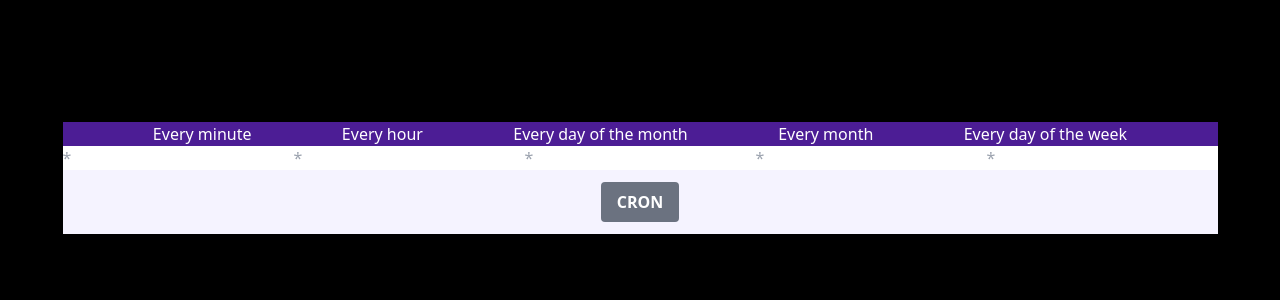
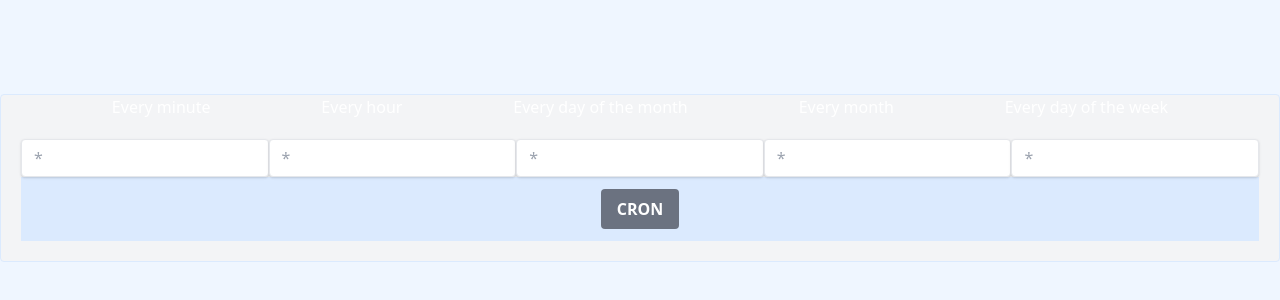
Before and after one commit to alex-lc/cron-calc, a React (Create React App) app: page / in a window 1280 px wide. Shown: the part 222-522 px from the top of the page. Built offline with nearby package versions, Linux system fonts and the light colour scheme.

Commit message:
Adding some more basic styling and structure.

```diff
--- a/src/App.js
+++ b/src/App.js
@@ -3,7 +3,7 @@ import Selection from './components/Selection'
 
 function App() {
   return (
-    <div className="flex justify-center items-center w-full h-screen bg-black">
+    <div className="flex justify-center items-center w-full h-screen bg-blue-50">
       <Selection />
     </div>
   )
--- a/src/components/Selection.js
+++ b/src/components/Selection.js
@@ -144,7 +144,7 @@ const Selection = () => {
     }
 
     return (
-        <div className="flex flex-col bg-purple-900 text-white">
+        <div className="flex flex-col bg-gray-100 text-white border border-blue-100 rounded">
                 <div className="flex justify-evenly">
                     {cron.minute !== "" && cron.minute !== "*" && <p>{cron.minute} minute</p>}
                     {cron.minute === "*" && <p>Every minute</p>}
@@ -161,16 +161,26 @@ const Selection = () => {
                     {cron.dayOfTheWeek !== "" && cron.dayOfTheWeek !== "*" && <p>{cron.dayOfTheWeek} day</p>}
                     {cron.dayOfTheWeek === "*" && <p>Every day of the week</p>}
                 </div>
-                <div className="flex justify-evenly bg-purple-50">
+                <div className="flex justify-evenly py-5 px-5">
                     <form className="text-black">
                         <div className="flex">
-                            <input type="text" name="minute" onChange={updateValue} placeholder="*" />
-                            <input type="text" name="hour" onChange={updateValue} placeholder="*" />
-                            <input type="text" name="dayOfTheMonth" onChange={updateValue} placeholder="*" />
-                            <input type="text" name="month" onChange={updateValue} placeholder="*" />
-                            <input type="text" name="dayOfTheWeek" onChange={updateValue} placeholder="*" />
+                            <input
+                                className="shadow appearance-none border rounded w-full py-2 px-3 text-gray-700 leading-tight focus:outline-none focus:shadow-outline"
+                                type="text" name="minute" onChange={updateValue} placeholder="*" />
+                            <input
+                                className="shadow appearance-none border rounded w-full py-2 px-3 text-gray-700 leading-tight focus:outline-none focus:shadow-outline"
+                                type="text" name="hour" onChange={updateValue} placeholder="*" />
+                            <input
+                                className="shadow appearance-none border rounded w-full py-2 px-3 text-gray-700 leading-tight focus:outline-none focus:shadow-outline"
+                                type="text" name="dayOfTheMonth" onChange={updateValue} placeholder="*" />
+                            <input
+                                className="shadow appearance-none border rounded w-full py-2 px-3 text-gray-700 leading-tight focus:outline-none focus:shadow-outline"
+                                type="text" name="month" onChange={updateValue} placeholder="*" />
+                            <input
+                                className="shadow appearance-none border rounded w-full py-2 px-3 text-gray-700 leading-tight focus:outline-none focus:shadow-outline"
+                                type="text" name="dayOfTheWeek" onChange={updateValue} placeholder="*" />
                         </div>
-                        <div className="flex justify-center py-3">
+                        <div className="flex justify-center bg-blue-100 py-3">
                             <button className="bg-gray-500 hover:bg-gray-700 text-white font-bold py-2 px-4 rounded" type="submit">CRON</button>
                         </div>
                     </form>
```
